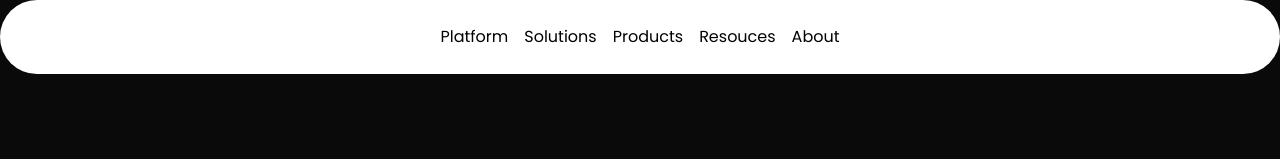
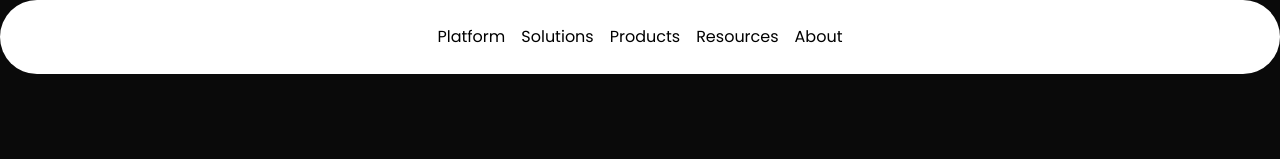
Before and after one commit to suyashranjan-1/Mercato, a Next.js app: page / in a window 1280 px wide. Shown: the top 159 px of the page. Built offline with nearby package versions, Linux system fonts and the light colour scheme.

Commit message:
chnged to click

```diff
--- a/components/navbar.tsx
+++ b/components/navbar.tsx
@@ -44,7 +44,7 @@ const Navbar = () => {
       </MenuItem>
 
       <MenuItem setActive={setActive} active={active} item="Products">
-      <div className="flex flex-col space-y-2">
+        <div className="flex flex-col space-y-2">
           <HoveredLink href="/docs">Instagram</HoveredLink>
           <HoveredLink href="/tutorials">Whatsapp</HoveredLink>
           <HoveredLink href="/tutorials">Messenger</HoveredLink>
@@ -52,17 +52,16 @@ const Navbar = () => {
         </div>
       </MenuItem>
 
-      <MenuItem setActive={setActive} active={active} item="Resouces">
-      <div className="flex flex-col space-y-2">
+      <MenuItem setActive={setActive} active={active} item="Resources">
+        <div className="flex flex-col space-y-2">
           <HoveredLink href="/docs">Resources</HoveredLink>
-
         </div>
       </MenuItem>
 
       <MenuItem setActive={setActive} active={active} item="About">
-      <div className="flex flex-col space-y-2">
+        <div className="flex flex-col space-y-2">
           <HoveredLink href="/docs">About Us</HoveredLink>
-          <HoveredLink href="/tutorials">Carrer</HoveredLink>
+          <HoveredLink href="/tutorials">Career</HoveredLink>
           <HoveredLink href="/tutorials">Contact</HoveredLink>
         </div>
       </MenuItem>
--- a/components/ui/navbar-menu.tsx
+++ b/components/ui/navbar-menu.tsx
@@ -1,8 +1,6 @@
 "use client";
 import React from "react";
-import { motion } from "motion/react";
-
-
+import { motion } from "framer-motion";
 
 const transition = {
   type: "spring",
@@ -13,67 +11,61 @@ const transition = {
   restSpeed: 0.001,
 };
 
+export const Menu = ({ setActive, children }: { setActive: any, children: React.ReactNode }) => {
+  return (
+    <nav className="relative rounded-full border border-transparent dark:bg-black dark:border-white/[0.2] bg-white shadow-input flex justify-center space-x-4 px-8 py-6">
+      {children}
+    </nav>
+  );
+};
+
 export const MenuItem = ({
   setActive,
   active,
   item,
   children,
 }: {
-  setActive: (item: string) => void;
+  setActive: (item: string | null) => void;
   active: string | null;
   item: string;
   children?: React.ReactNode;
 }) => {
+  const handleClick = (e: React.MouseEvent) => {
+    e.stopPropagation();
+    setActive(active === item ? null : item);
+  };
+
   return (
-    <div onMouseEnter={() => setActive(item)} className="relative ">
+    <div
+      onClick={handleClick}
+      className="relative flex flex-col items-center cursor-pointer"
+    >
       <motion.p
         transition={{ duration: 0.3 }}
-        className="cursor-pointer text-black hover:opacity-[0.9] dark:text-white"
+        className="text-black hover:opacity-90 dark:text-white"
       >
         {item}
       </motion.p>
-      {active !== null && (
+
+      {active === item && (
         <motion.div
-          initial={{ opacity: 0, scale: 0.85, y: 10 }}
+          initial={{ opacity: 0, scale: 0.95, y: 10 }}
           animate={{ opacity: 1, scale: 1, y: 0 }}
           transition={transition}
+          className="absolute top-full mt-4 z-50"  // Positioned below the menu item
         >
-          {active === item && (
-            <div className="absolute top-[calc(100%_+_1.2rem)] left-1/2 transform -translate-x-1/2 pt-4">
           <motion.div
             transition={transition}
-                layoutId="active" // layoutId ensures smooth animation
+            layoutId="active"
             className="bg-white dark:bg-black backdrop-blur-sm rounded-2xl overflow-hidden border border-black/[0.2] dark:border-white/[0.2] shadow-xl"
           >
-                <motion.div
-                  layout // layout ensures smooth animation
-                  className="w-max h-full p-4"
-                >
+            <motion.div layout className="w-max h-full p-4">
               {children}
             </motion.div>
           </motion.div>
-            </div>
-          )}
         </motion.div>
       )}
     </div>
-  );
-};
-
-export const Menu = ({
-  setActive,
-  children,
-}: {
-  setActive: (item: string | null) => void;
-  children: React.ReactNode;
-}) => {
-  return (
-    <nav
-      onMouseLeave={() => setActive(null)} // resets the state
-      className="relative rounded-full border border-transparent dark:bg-black dark:border-white/[0.2] bg-white shadow-input flex justify-center space-x-4 px-8 py-6 "
-    >
-      {children}
-    </nav>
   );
 };
 
@@ -113,7 +105,7 @@ export const HoveredLink = ({ children, ...rest }: any) => {
   return (
     <a
       {...rest}
-      className="text-neutral-700 dark:text-neutral-200 hover:text-black "
+      className="text-neutral-700 dark:text-neutral-200 hover:text-black"
     >
       {children}
     </a>
```
Lines whose indentation alone changed are shown as unchanged.
